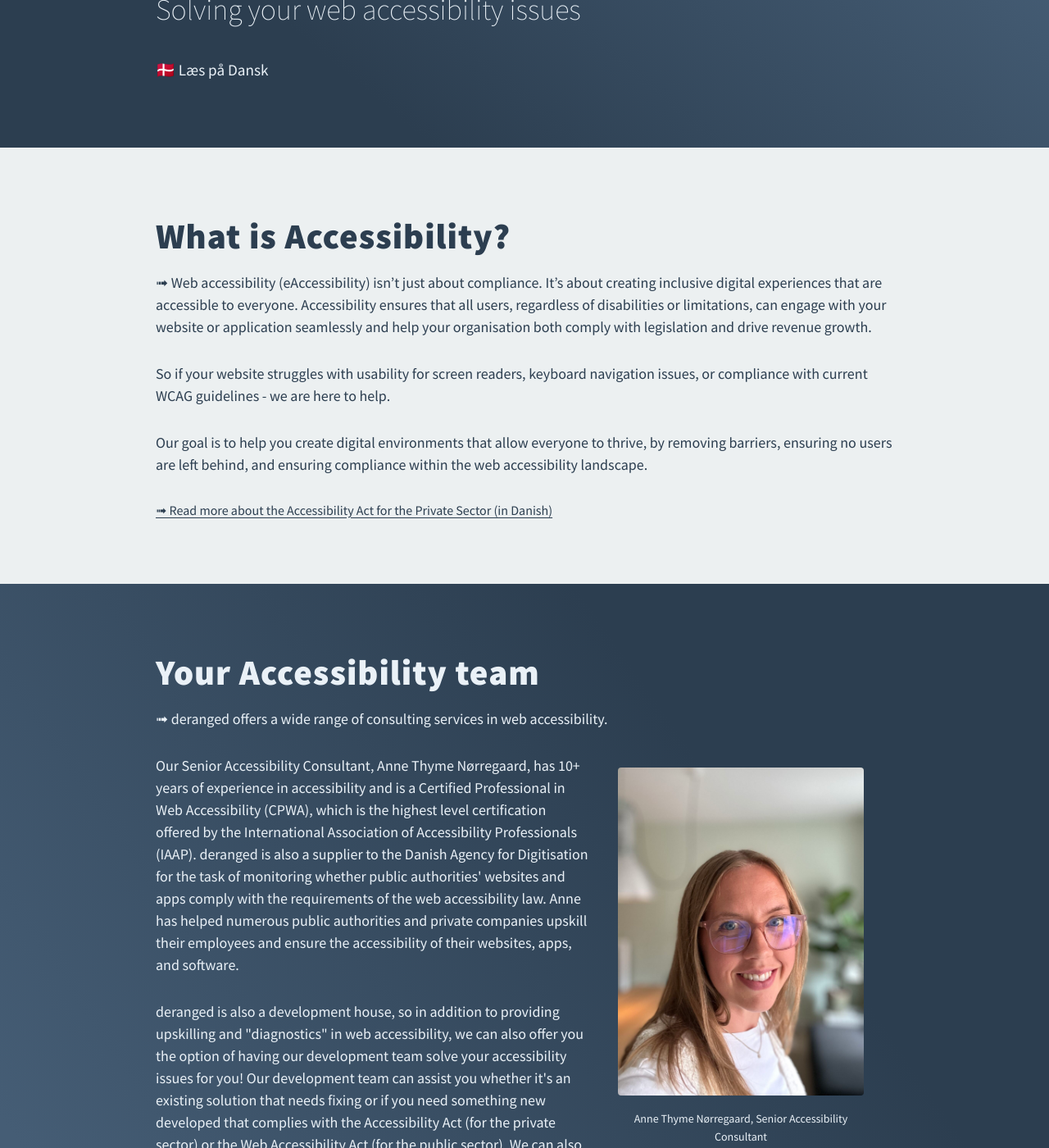
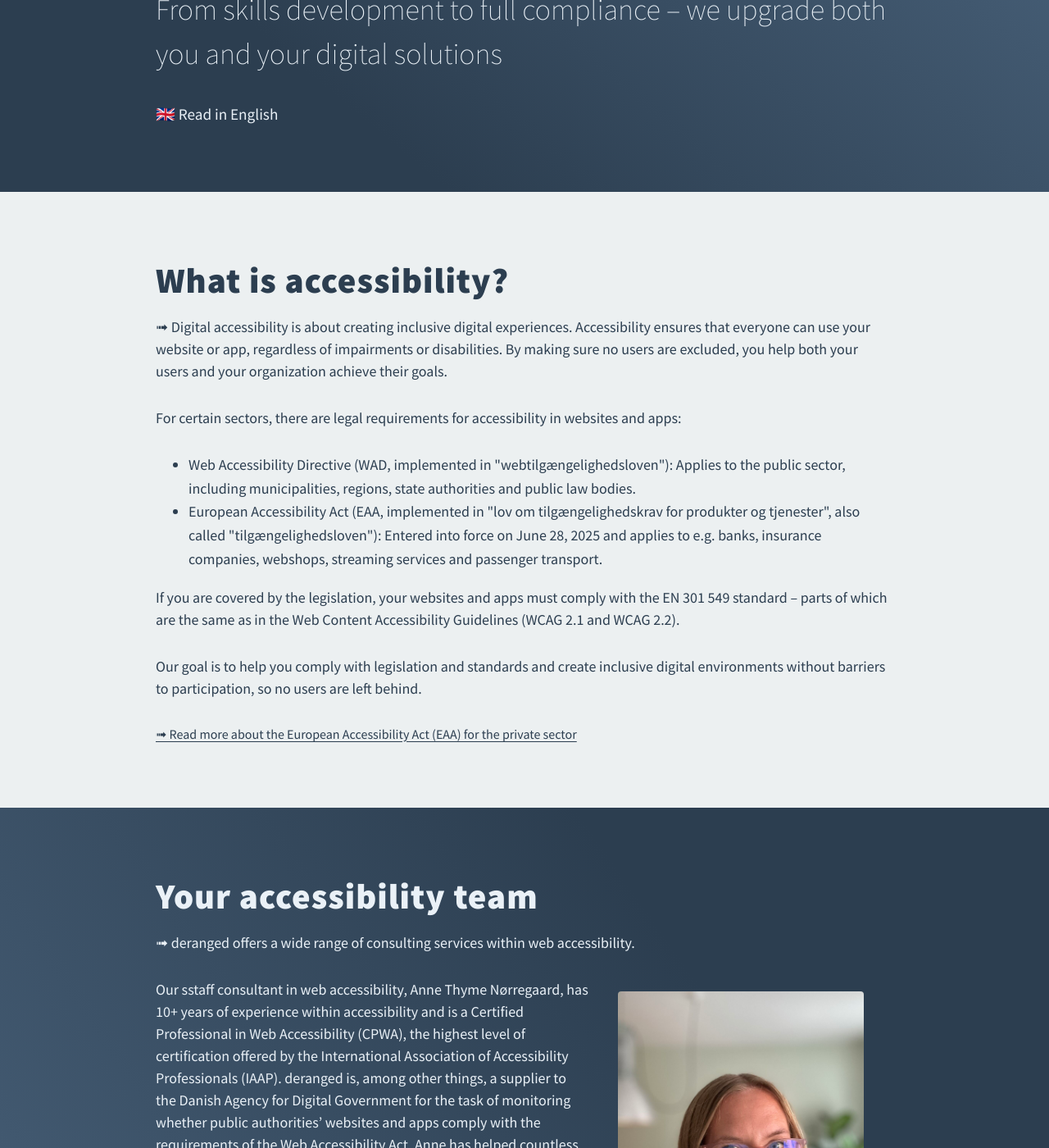
Before and after one commit to derangeddk/deranged.dk, a Jekyll site: the page built from accessibility/index.html, in a window 1280 px wide and 1400 px high, scrolled down 225 px. Shown: the whole window at 82% size. Built offline with Jekyll 4.4.1, drawn with Linux system fonts in a browser that asks for light colours; comment, search, counter and statistics services are not loaded; some of the changed text lies outside the part shown.

Commit message:
English translation of the new content

```diff
--- a/accessibility/index.html
+++ b/accessibility/index.html
@@ -1,36 +1,37 @@
 ---
 layout: default
-title: Solving your web accessibility issues ➟ deranged
-meta: "Ensure your website is accessible, compliant, and inclusive with expert led web accessibility solutions from deranged. From WCAG audits and accessibility reports to hands on website development and accessibility training, deranged ApS helps businesses remove digital barriers and meet European Accessibility Act standards. Whether you need guidance, page upgrades fixes, or long-term support, our team is here to help you solve your accessibility issues today."
+title: "Accessibility: From skills development to full compliance – we upgrade both you and your digital solutions"
+meta: "Expert assistance to ensure compliance with the European Accessibility Act and to strengthen the skills within your organization, so you achieve compliance here and now – and build a strong, lasting culture of digital accessibility."
 sitemap_include: 'yes'
+lang: "en"
 questions:
-  - question: "Barriers to accessibility"
+  - question: "Understand what legislation, standards and guidelines actually mean for you"
     answer: |
-      When users do find your site they may face accessibility barriers
-      Accessibility issues like poor color contrast, non-descriptive alt text or navigation that isn't screen reader friendly not only prevent people with visual, auditory, or physical disabilities from fully experiencing your site, but can also create legal risks for many private sector companies.
-      Accessibility is already mandatory for public sector websites and is fast becoming a necessity for the private sector as well.
-  - question: "Accessible design"
+      What is the difference between the Web Accessibility Directive (WAD) and the European Accessibility Act (EAA)?
+      What is the difference between WCAG 2.1 and WCAG 2.2 and EN 301 459 – and are any requirements optional? There are many things to keep track of within web accessibility,
+      but we can guide you and explain what it means for your specific organization.
+  - question: "Turn test reports into concrete action points"
     answer: |
-      To help you comply with WCAG standards and the European Accessibility Act, we identify and eliminate accessibility barriers on your website.
-      Adhering to legal standards for accessibility helps improve your site's usability, reach more users, and show your organisations commitment to inclusivity.
-      Investing in accessible design also future proofs your site against shifting user expectations and regulatory updates.
-  - question: "Legal Risks & Obligations"
+      Our goal is that your accessibility budget is used to actually improve accessibility in your solution by helping you translate
+      accessibility insights into concrete action points on someone’s to-do list.
+      It may sound obvious, but we see far too many accessibility projects that start with a big report – and also end there, because no one knows
+      how to translate the report into something practical.
+  - question: "Catch accessibility issues already in the design phase"
     answer: |
-      With the European Accessibility Act taking effect in 2025, non compliance with accessibility standards can now lead to legal consequences for private sector companies.
-      Many organisations struggle to meet WCAG guidelines which puts them at risk of fines.
-  - question: "Compliance"
+      By engaging in dialogue with UX designers and graphic designers, we can help prevent accessibility issues long before they appear in the code of the final solution.
+      Through training and early testing of wireframes, design sketches or prototypes, we can prevent many accessibility issues
+      that would otherwise be time-consuming and costly to fix later.
+  - question: "Fix accessibility issues in your code"
     answer: |
-      We help businesses achieve compliance by conducting accessibility audits and generating detailed reports, and can also help implement the required fixes to your organisation's website.
-      Ensuring legal standards are met not only mitigates risk but demonstrates a commitment to inclusivity.
-  - question: "Lack of In-House Expertise"
+      We can either act as a sparring partner for your developers, so they don’t have to spend a lot of time googling and guessing solutions
+      to accessibility issues – or our developers can help you fix the errors directly in your code. We can offer this
+      because deranged is also a development house. Whether you need one or the other kind of help is entirely up to you.
+  - question: "Document compliance"
     answer: |
-      If an organisation lacks the knowledge or developer resources required to properly implement accessibility best practices it makes maintaining compliance and incorporating inclusive design an ongoing challenge.
-  - question: "Fractional accessibility and technical expertise"
-    answer: |
-      Our team blends seamlessly into your team and provides expert-led accessibility training, and hands-on development.
-      We are flexible and whether you need us short-term or long term we help get your team equipped to uphold accessibility standards both now and in the future.
+      If you need a full compliance report to document that your website or app meets the requirements of the European Accessibility Act (EAA)
+      or the Web Accessibility Directive (WAD), we can help you. For our compliance reports we use the same testing method as the one used in the Danish Agency for Digital Government’s monitoring
+      for the Web Accessibility Directive.
 ---
-
 {% include overlay_nav.html %}
 
 <link href="/css/homestyle.css" rel="stylesheet" type="text/css" />
@@ -47,10 +48,10 @@ questions:
       Accessibility
     </h1>
     <p class="hero__subtitle">
-      Solving your web accessibility issues
+      From skills development to full compliance – we upgrade both you and your digital solutions
     </p>
     <p class="hero__language-switch">
-     🇩🇰 <a href="/da/tilgaengelighed">Læs på Dansk</a>
+      🇬🇧 <a href="/accessibility">Read in English</a>
     </p>
   </div>
 </section>
@@ -58,23 +59,28 @@ questions:
 <main id="first-content">
   <section class="content">
     <div class="content__container">
-        <div class="section__heading">
-          What is  Accessibility?
-        </div>
+      <h2 class="section__heading">
+        What is accessibility?
+      </h2>
       <div class="section__text">
         <p>
-            ➟  Web accessibility (eAccessibility) isn&#8217;t just about compliance. It&#8217;s about creating inclusive digital experiences that are accessible to everyone. Accessibility ensures that all users, regardless of disabilities or limitations, can engage with your website or application seamlessly and help your organisation both comply with legislation and drive revenue growth.
+          ➟  Digital accessibility is about creating inclusive digital experiences. Accessibility ensures that everyone can use your website or app, regardless of impairments or disabilities. By making sure no users are excluded, you help both your users and your organization achieve their goals.
         </p>
         <p>
-            So if your website struggles with usability for screen readers, keyboard navigation issues, or compliance with current WCAG guidelines - we are here to help.
+          For certain sectors, there are legal requirements for accessibility in websites and apps:
         </p>
+        <ul>
+          <li>Web Accessibility Directive (WAD, implemented in "webtilgængelighedsloven"): Applies to the public sector, including municipalities, regions, state authorities and public law bodies.</li>
+          <li>European Accessibility Act (EAA, implemented in "lov om tilgængelighedskrav for produkter og tjenester", also called "tilgængelighedsloven"): Entered into force on June 28, 2025 and applies to e.g. banks, insurance companies, webshops, streaming services and passenger transport.</li>
+        </ul>
         <p>
-            Our goal is to help you create digital environments that allow everyone to thrive, by removing barriers, ensuring no users are left behind, and ensuring compliance within the web accessibility landscape.
+          If you are covered by the legislation, your websites and apps must comply with the EN 301 549 standard – parts of which are the same as in the Web Content Accessibility Guidelines (WCAG 2.1 and WCAG 2.2).
         </p>
+        <p>Our goal is to help you comply with legislation and standards and create inclusive digital environments without barriers to participation, so no users are left behind.</p>
       </div>
       <div>
       <a href="/posts/2025-05-09-tilgængelighedsloven-for-den-private-sektor">
-                ➟  Read more about the Accessibility Act for the Private Sector (in Danish)
+        ➟  Read more about the European Accessibility Act (EAA) for the private sector
       </a>
       </div>
     </div>
@@ -83,31 +89,33 @@ questions:
   <section class="content content--blue">
     <div class="content__container">
       <h2 class="section__heading">
-          Your Accessibility team
+        Your accessibility team
       </h2>
+      <div>
         <div class="section__text">
           <p>
-            ➟  deranged offers a wide range of consulting services in web accessibility.
+            ➟ deranged offers a wide range of consulting services within web accessibility.
           </p>
           <figure class="content__image-container">
             <img src="/img/people/anne-tingaengelighed.jpg" alt="" />
             <figcaption>
-              Anne Thyme Nørregaard, Senior Accessibility Consultant
+              Anne Thyme Nørregaard, Staff Consultant in Web Accessibility
             </figcaption>
           </figure>
           <p>
-            Our Senior Accessibility Consultant, Anne Thyme Nørregaard, has 10+ years of experience in accessibility and is a Certified Professional in Web Accessibility (CPWA), which is the highest level certification offered by the International Association of Accessibility Professionals (IAAP). deranged is also a supplier to the Danish Agency for Digitisation for the task of monitoring whether public authorities' websites and apps comply with the requirements of the web accessibility law. Anne has helped numerous public authorities and private companies upskill their employees and ensure the accessibility of their websites, apps, and software.
+            Our sstaff consultant in web accessibility, Anne Thyme Nørregaard, has 10+ years of experience within accessibility and is a Certified Professional in Web Accessibility (CPWA), the highest level of certification offered by the International Association of Accessibility Professionals (IAAP). deranged is, among other things, a supplier to the Danish Agency for Digital Government for the task of monitoring whether public authorities’ websites and apps comply with the requirements of the Web Accessibility Act. Anne has helped countless public authorities and private companies upgrade their employees’ skills and ensure accessibility on their websites, apps and software.
           </p>
           <p>
-            deranged is also a development house, so in addition to providing upskilling and "diagnostics" in web accessibility, we can also offer you the option of having our development team solve your accessibility issues for you! Our development team can assist you whether it's an existing solution that needs fixing or if you need something new developed that complies with the Accessibility Act (for the private sector) or the Web Accessibility Act (for the public sector). We can also help you fix accessibility issues that you've become aware of through other means, such as automated testing tools or a monitoring report.
+            deranged is also a development house, so in addition to delivering skills training and “diagnostics” within web accessibility, we can also offer you that our development team fixes your accessibility issues for you! Our development team can help you whether it is an existing solution that needs fixing, or if you need something new developed that complies with the European Accessibility Act (EAA, for the private sector) or the Web Accessibility Directive (WAD, for the public sector). We can also help you fix accessibility issues you have discovered through other means, e.g. from automated testing tools or a monitoring report.
           </p>
+        </div>
       </div>
       <div class="section__cta section__cta--no-margin-top">
         <a class="button" href="#services">
-            Check out our web accessibility services
+          See our services within web accessibility
         </a>
         <a href="/the-team/">
-            ➟ Meet the entire deranged team
+          ➟ Meet the whole deranged team
         </a>
       </div>
     </div>
@@ -115,13 +123,18 @@ questions:
 
   <section class="content">
     <div class="content__container">
-        <h2 class="section__heading">Why Accessibility Matters</h2>
+      <h2 class="section__heading">
+        Our approach to working with accessibility
+      </h2>
       <div class="section__text">
         <p>
-            ➟  Accessibility is not just a legal requirement, it&#8217;s a moral imperative. By making your website accessible, you&#8217;re not only complying with regulations but also demonstrating your commitment to inclusivity and social responsibility. An accessible website ensures that everyone, regardless of their abilities, can access and benefit from your content and services.
+          Our consulting services within web accessibility cover the full spectrum of training, advisory and testing of accessibility issues.
         </p>
         <p>
-            Investing in accessibility can also enhance your brand reputation, improve user experience, and expand your audience reach. It&#8217;s a win-win situation for both your organisation and the users you serve.
+            In our consulting services we break down accessibility efforts into manageable blocks and help you understand what it’s all about and what you specifically need to do. We ensure that you achieve accessibility in your solution as quickly as possible – and that you learn a lot along the way, continuously expanding your competencies within web accessibility.
+          </p>
+        <p>
+          Once you have an overview of the accessibility issues in your solution, you can choose to fix them yourself or with the help of another supplier – or you can let us do it.
         </p>
       </div>
     </div>
@@ -130,12 +143,12 @@ questions:
   <section class="content content--blue" id="services">
     <div class="content__container content__container--wide">
       <h2 class="section__heading section__heading--light section__heading--extra-margin-bottom">
-          Our Accessibility Services
+        Our services within web accessibility
       </h2>
       <div class="subpages-list">
-          {% assign subpages = site.pages | where_exp:"p","p.url contains '/accessibility/'" %}
+        {% assign subpages = site.pages | where_exp:"p","p.url contains '/da/tilgaengelighed/'" %}
         {% for page in subpages %}
-              {% unless page.url == '/accessibility/' or page.url == '/accessibility/index.html' %}
+          {% unless page.url == '/da/tilgaengelighed/' or page.url == '/da/tilgaengelighed/index.html' %}
             <div class="subpages-item">
               <h3 class="subpages-item__title">
                 {{ page.shortTitle | default: page.title | default: page.url }}
@@ -145,7 +158,7 @@ questions:
               </p>
               {% if page.content != empty %}
                 <a href="{{ page.url }}">
-                      ➟  Read&nbsp;more
+                  ➟  Read more
                 </a>
               {% endif %}
             </div>
@@ -154,7 +167,7 @@ questions:
       </div>
       <div class="section__cta section__cta--centered section__cta--extra-margin-top">
         <a class="button" href="#contact">
-                Chat with us
+            Talk to us
         </a>
       </div>
     </div>
@@ -163,7 +176,9 @@ questions:
   <section class="content">
     <div class="content__container content__container--wide">
       <div class="solution-list">
-            <h2 class="section__heading">We excel at solving these problems</h2>
+        <h2 class="section__heading mb-0">
+          We are experts in solving these problems
+        </h2>
         <div class="solution-list__item">
           {% for qa in page.questions %}
           <div>
@@ -181,4 +196,4 @@ questions:
   </section>
 </main>
 
-{% include get_a_quote.html subject='Quote request' %}
+{% include get_a_quote.html subject='Accessibility' lang='en' %}
```
Lines whose indentation alone changed are shown as unchanged.
